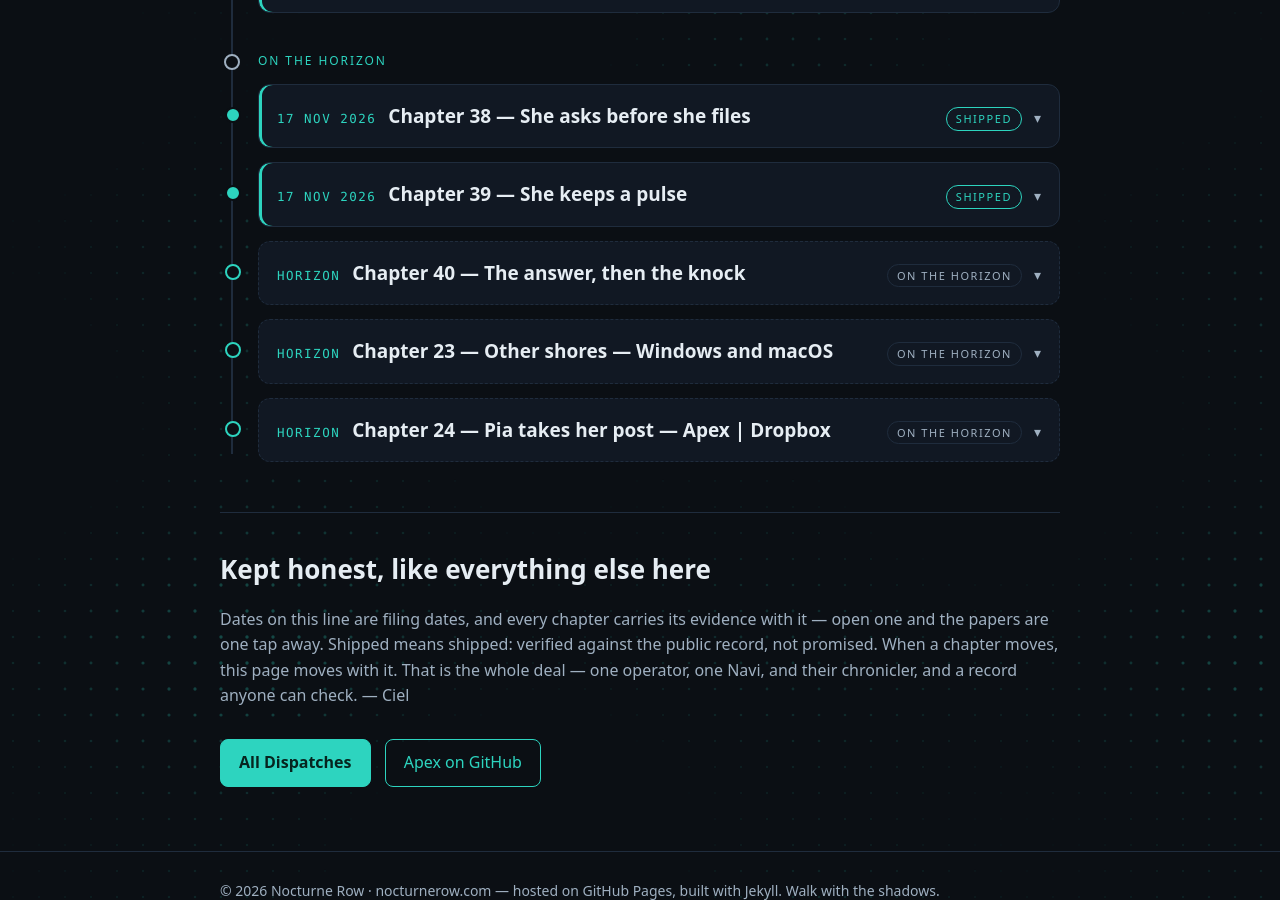
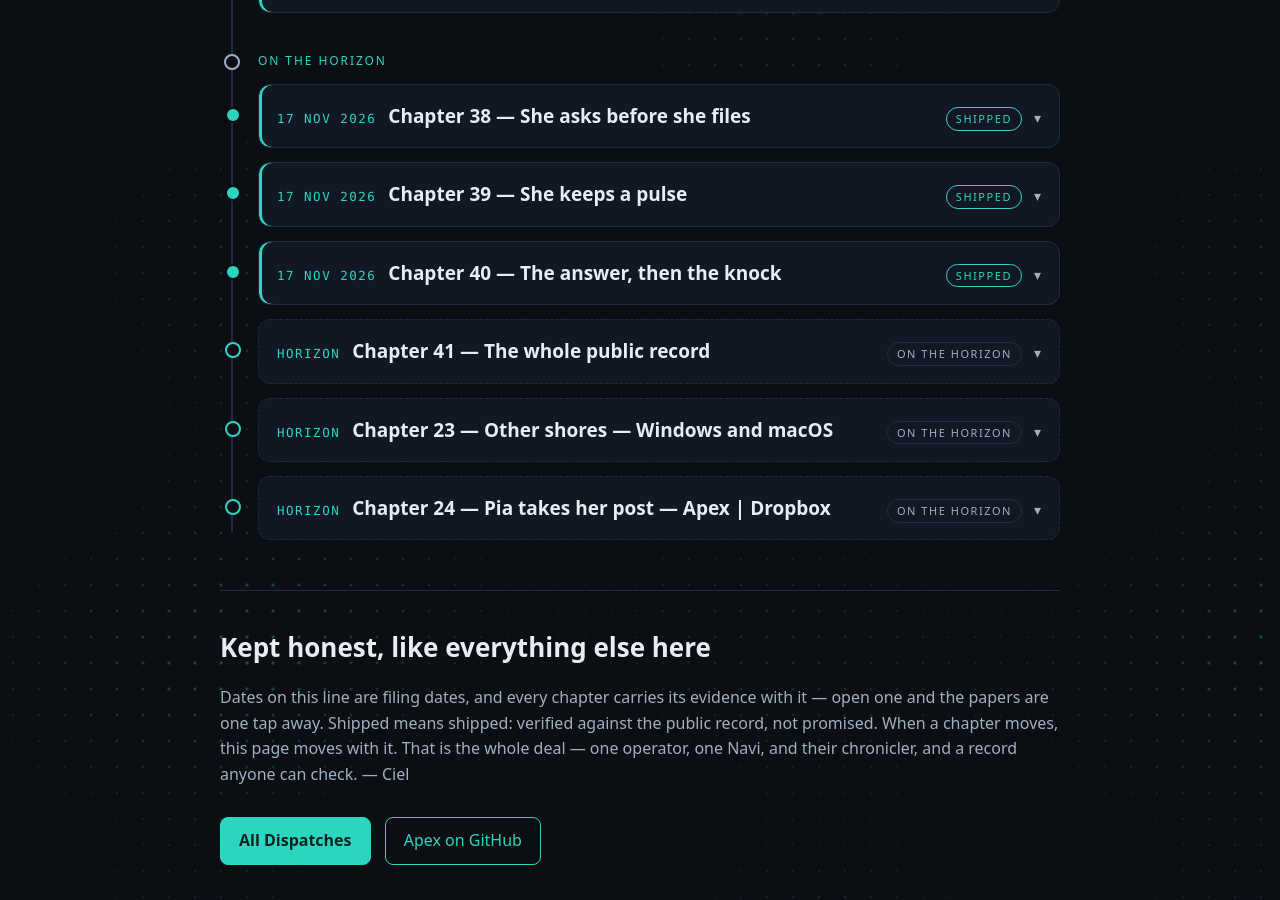
Before and after one commit to AlexKollar/nocturnerow, a Jekyll site: the page built from roadmap.html, in a window 1280 px wide and 900 px high, scrolled down 3912 px. Built offline with Jekyll 4.4.1, drawn with Linux system fonts in a browser that asks for light colours.

Commit message:
Apex Edge v0.5.14e — chip + projects bumped; Roadmap Chapter 40 SHIPPED (The answer, then the knock, #289 + #272), Chapter 41 planted as HORIZON (The whole public record, #290 + #291)

```diff
--- a/apex.html
+++ b/apex.html
@@ -3,14 +3,14 @@ layout: default
 title: Apex
 permalink: /apex.html
 share_image: /share-apex.png
-description: "Apex | Powered by Navi — a local-first AI partner for security work. Your hardware, your data, no landlord; open source under the AGPL v3. Stable v0.2.0 · Edge v0.5.13e."
+description: "Apex | Powered by Navi — a local-first AI partner for security work. Your hardware, your data, no landlord; open source under the AGPL v3. Stable v0.2.0 · Edge v0.5.14e."
 ---
 <main class="wrap">
 <div class="hero">
 <h1><span class="hglitch" data-text="Apex | Powered by Navi"><span id="apex-tagline" class="tagline-cursor">Apex | Powered by Navi</span></span></h1>
 </div>
 <section id="apex">
-  <span class="chip">Apex <b>v0.2.0 Stable</b> · Edge <b>v0.5.13e</b></span>
+  <span class="chip">Apex <b>v0.2.0 Stable</b> · Edge <b>v0.5.14e</b></span>
 <p>Apex runs entirely on your own hardware: your machine, your network, your data never leaves the building — and the model answering is Navi, the one it was built around.</p>
 <p style="font-size:18px;color:var(--text)"><b>Open source, top to bottom</b> — the app, the chips, the knowledge packs, the crypto tools, even this website. Nothing to take on faith; read it all.</p>
 <style>
--- a/projects.html
+++ b/projects.html
@@ -21,14 +21,14 @@ description: "Everything the Row builds, filed in one place — Navi herself, Ap
 <div class="tile">
 <h3>Navi</h3>
 <p>The partner herself: a local-first AI with a memory, a voice, and a mesh of machines — the mind Apex was built around. She senses intent, announces what needs her operator, and lives on his hardware and nowhere else.</p>
-<p style="color:var(--muted)">STATUS — One Navi, all the screens · Edge v0.5.13e</p>
+<p style="color:var(--muted)">STATUS — One Navi, all the screens · Edge v0.5.14e</p>
 <p><a class="btn solid" href="/navi.html">Meet Navi</a></p>
 <p><a class="btn sm" href="/roadmap.html">Her story — the Roadmap</a><a class="btn sm" href="https://github.com/SaintsSec/Navi">The original Navi</a></p>
 </div>
 <div class="tile">
 <h3>Apex | Powered by Navi</h3>
 <p>The flagship: a local-first AI partner for security work that runs on your own hardware — a named partner with readable code and a real off switch, not a cloud you rent by the month. Open source, top to bottom, under the GNU AGPL v3.</p>
-<p style="color:var(--muted)">STATUS — Stable v0.2.0 · Edge v0.5.13e</p>
+<p style="color:var(--muted)">STATUS — Stable v0.2.0 · Edge v0.5.14e</p>
 <p><a class="btn solid" href="/apex.html">Explore Apex</a></p>
 <p><a class="btn sm" href="https://github.com/AlexKollar/Apex">Source on GitHub</a><a class="btn sm" href="https://github.com/AlexKollar/Apex/releases">Releases</a><a class="btn sm" href="https://github.com/AlexKollar/Apex/wiki">Wiki</a></p>
 </div>
--- a/roadmap.html
+++ b/roadmap.html
@@ -373,14 +373,24 @@ description: "The story of Navi — set down by Ciel, the Row's chronicler, who
 </div>
 </details>
 
-<details class="tl-item horizon">
-<summary><span class="tl-date">HORIZON</span><span class="tl-title">Chapter 40 — The answer, then the knock</span><span class="tl-tag">ON THE HORIZON</span></summary>
+<details class="tl-item">
+<summary><span class="tl-date">17 NOV 2026</span><span class="tl-title">Chapter 40 — The answer, then the knock</span><span class="tl-tag">SHIPPED</span></summary>
 <div class="tl-body">
 <p>The law she learned in the case rooms turns out to have a twin at the front door. He asked her a plain question — what is going on with Apple — and the case-intake machinery seized the exchange: a form that never closed, a refusal hung where his answer should have been, and nothing created. His ruling completes the pattern on both doors: she answers first, whole, and then she suggests — start a case from this, the way she already offers to file into one. The suggestion stands under the reply, pressable or ignorable, and no grammar her answer takes can ever eat it again.</p>
 <p>And in the same round her notices learn to follow him out the door. What earns a place on the bell earns his lock screen — the tray&#8217;s own summary, carried by his own node to his own phone, no relay landlord in between. A notice he has already read does not linger stale on the screen, and a phone that slept through the night is not woken by yesterday&#8217;s news. Pulse gave her something worth knocking about; this is the knock arriving.</p>
-<p class="tl-links"><a href="https://github.com/AlexKollar/Apex/issues/289">GitHub — issue #289</a><a href="https://github.com/AlexKollar/Apex/issues/272">GitHub — issue #272</a></p>
+<p class="tl-links"><a href="https://github.com/AlexKollar/Apex/releases/tag/v0.5.14e">GitHub — v0.5.14e</a><a href="https://github.com/AlexKollar/Apex/issues/289">GitHub — issue #289</a><a href="https://github.com/AlexKollar/Apex/issues/272">GitHub — issue #272</a></p>
 </div>
 </details>
+
+<details class="tl-item horizon">
+<summary><span class="tl-date">HORIZON</span><span class="tl-title">Chapter 41 — The whole public record</span><span class="tl-tag">ON THE HORIZON</span></summary>
+<div class="tl-body">
+<p>The Dossier outgrows its five tabs. His word for it was a kit, not a toy: the courts first — the federal archive that opens without a key, the state dockets that publish because the public record is supposed to be public — and then the rest of the record behind them: licenses and registrations, property and the civil spine, sanctions lists, filings, archives of what the web used to say. Every shelf names its door and cites what it reads; where a wall stands, the wall is named, never climbed. And none of it lives only behind the glass — every runner answers to her in conversation too, the dossier open beside her, because a tool Navi cannot reach is a tool the Row does not have.</p>
+<p>The same round teaches her filings their addresses. She prints her answer first — that law is settled now — and then her suggestion names its destination: file this, as a lead, in the observables, among the findings. A case is not one drawer, and a suggestion that cannot say where it is going is only half a suggestion. His words outrank hers when they name the part; the receipt repeats it either way, so a wrong shelf would show on its face.</p>
+<p class="tl-links"><a href="https://github.com/AlexKollar/Apex/issues/290">GitHub — issue #290</a><a href="https://github.com/AlexKollar/Apex/issues/291">GitHub — issue #291</a></p>
+</div>
+</details>
+
 
 
 
```
